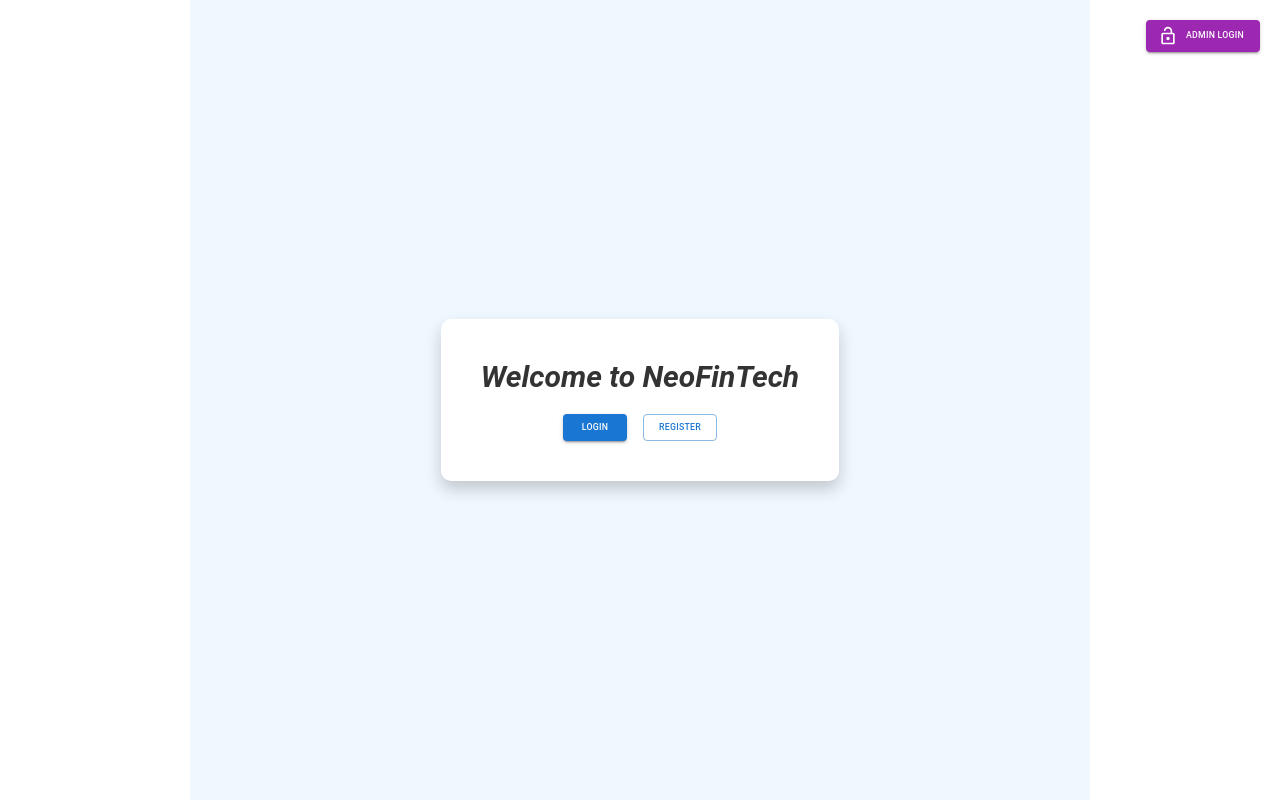
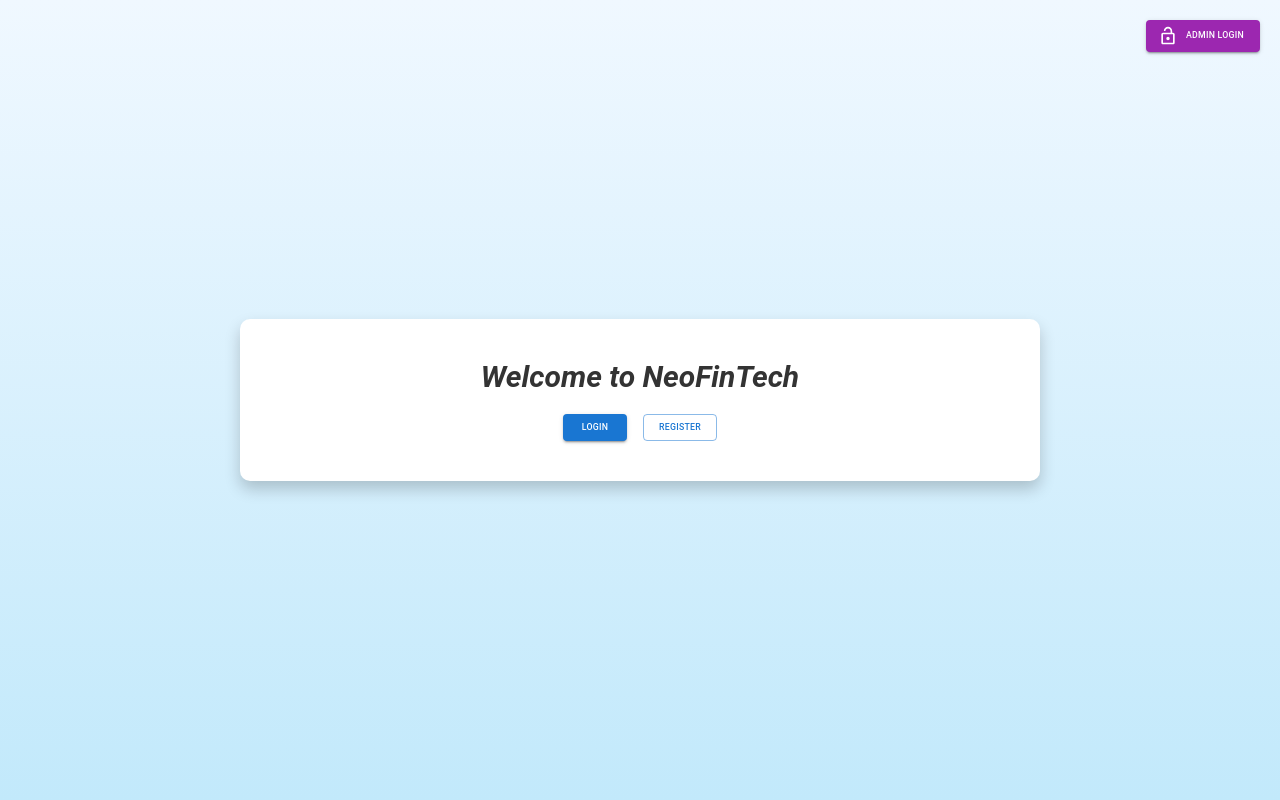
Before and after one commit to BANK-APP-GROUP-4/frontend, a React (Create React App) app: page / in a window 1280 px wide. Built offline with nearby package versions, Linux system fonts and the light colour scheme.

Commit message:
Update HomeScreen.js

```diff
--- a/src/screens/HomeScreen.js
+++ b/src/screens/HomeScreen.js
@@ -7,26 +7,25 @@ const HomeScreen = () => {
     const isLoggedIn = localStorage.getItem("customer_token") ? true : false;
 
     return (
-        <Container
-            maxWidth="md"
+        <div
             style={{
+                background: "linear-gradient(to bottom, #f0f8ff, #c2e9fb)",
+                minHeight: "100vh",
                 display: "flex",
-                flexDirection: "column",
                 alignItems: "center",
                 justifyContent: "center",
-                minHeight: "100vh",
-                backgroundColor: "#f0f8ff", // Light blue background color
             }}
         >
-            <Paper
-                elevation={3}
+            <Container
+                maxWidth="xl"
                 style={{
-                    padding: "40px",
                     backgroundColor: "#fff", // White background
                     borderRadius: "10px",
                     textAlign: "center",
                     boxShadow: "0px 8px 16px rgba(0, 0, 0, 0.2)", // Subtle shadow
-                    maxWidth: "800px", // Increased width
+                    width: "75%", // 75% of the page width
+                    maxWidth: "800px", // Maximum width for content
+                    padding: "40px",
                 }}
             >
                 <Typography
@@ -77,7 +76,7 @@ const HomeScreen = () => {
                         </>
                     )}
                 </Grid>
-            </Paper>
+            </Container>
             <Box
                 style={{
                     position: "absolute",
@@ -95,7 +94,7 @@ const HomeScreen = () => {
                     Admin Login
                 </Button>
             </Box>
-        </Container>
+        </div>
     );
 };
 
```
